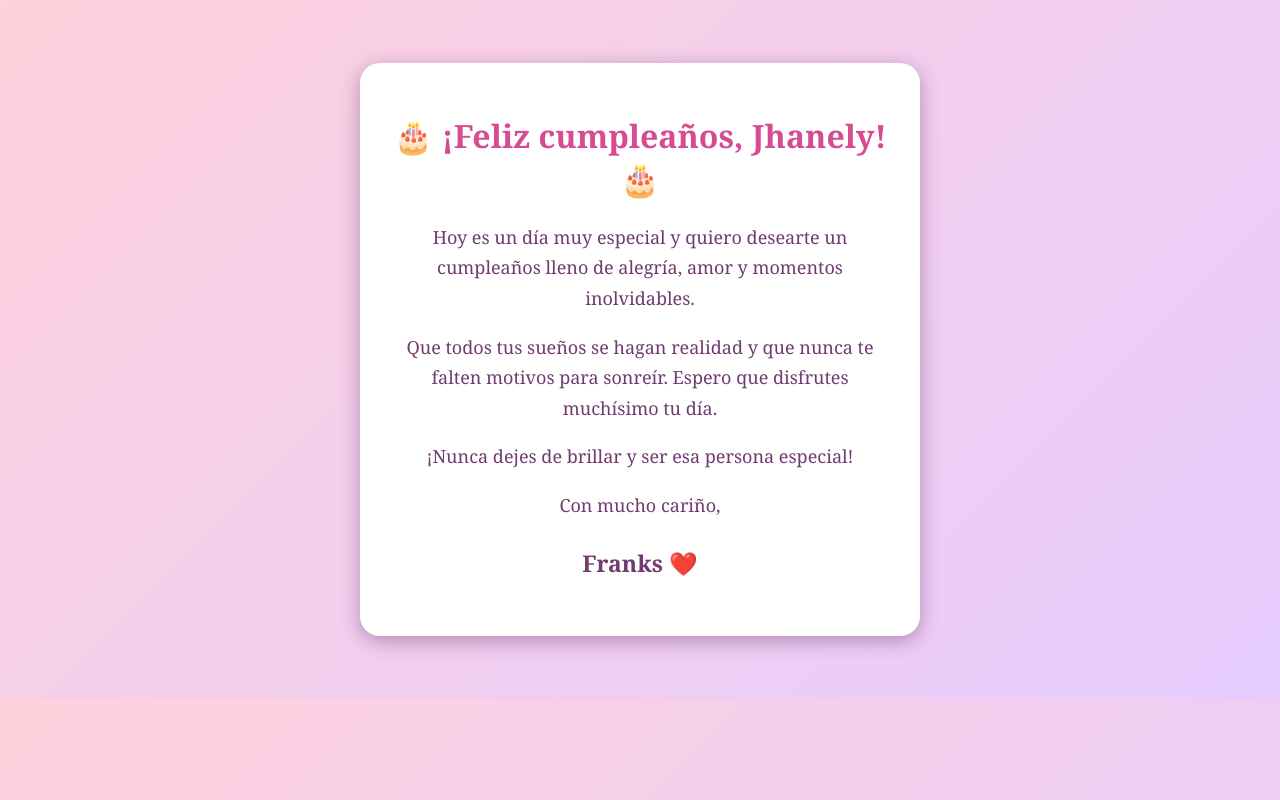
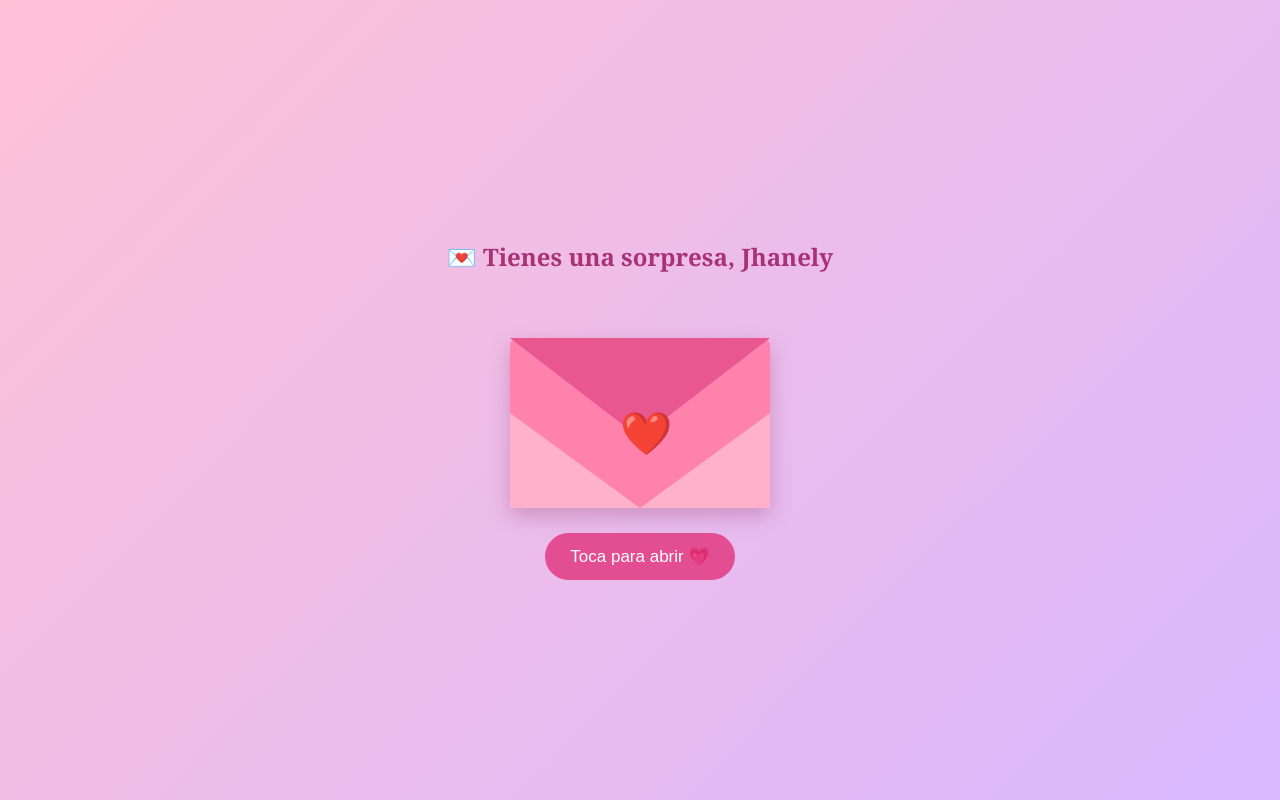
Before and after one commit to pepe414/Carta-jhanely-, a plain HTML site: page index.html in a window 1280 px wide. Drawn offline with Linux system fonts and the light colour scheme.

Commit message:
Update index.html

```diff
--- a/index.html
+++ b/index.html
@@ -3,30 +3,122 @@
 <head>
 <meta charset="UTF-8">
 <meta name="viewport" content="width=device-width, initial-scale=1.0">
-<title>Feliz cumpleaños Jhanely</title>
+<title>Para Jhanely ❤️</title>
+
 <style>
 body {
-  background: linear-gradient(135deg, #ffd1dc, #e6ccff);
-  font-family: Georgia, serif;
+  margin: 0;
+  min-height: 100vh;
+  background: linear-gradient(135deg,#ffc1d6,#d9b8ff);
+  font-family: Georgia,serif;
   text-align: center;
-  padding: 25px;
-  color: #713b70;
+  color: #9b3674;
+  display: flex;
+  justify-content: center;
+  align-items: center;
+  padding: 20px;
+  box-sizing: border-box;
 }
-.carta {
+
+.contenedor { width: 100%; max-width: 420px; }
+
+h2 { color: #a83275; }
+
+.sobre {
+  position: relative;
+  width: 260px;
+  height: 170px;
+  margin: 65px auto 25px;
+  background: #ff82ad;
+  border-radius: 8px;
+  cursor: pointer;
+  box-shadow: 0 8px 20px #a65c8870;
+}
+
+.sobre::before {
+  content: "";
+  position: absolute;
+  bottom: 0;
+  left: 0;
+  border-left: 130px solid #ffb0ca;
+  border-right: 130px solid #ffb0ca;
+  border-top: 95px solid transparent;
+  z-index: 3;
+}
+
+.tapa {
+  position: absolute;
+  top: 0;
+  left: 0;
+  width: 0;
+  height: 0;
+  border-left: 130px solid transparent;
+  border-right: 130px solid transparent;
+  border-top: 100px solid #e95791;
+  transform-origin: top;
+  transition: transform 1s;
+  z-index: 4;
+}
+
+.corazon {
+  position: absolute;
+  top: 65px;
+  left: 110px;
+  font-size: 42px;
+  z-index: 5;
+}
+
+.sobre.abierto .tapa {
+  transform: rotateX(180deg);
+}
+
+#invitacion {
+  transition: opacity .7s;
+}
+
+#carta {
+  display: none;
   background: white;
-  padding: 30px;
+  padding: 28px;
   border-radius: 20px;
-  max-width: 500px;
-  margin: 30px auto;
-  box-shadow: 0 5px 20px #b58bb5;
+  box-shadow: 0 5px 25px #9b367755;
+  animation: aparecer 1s ease;
 }
-h1 { color: #d64b91; }
-p { font-size: 18px; line-height: 1.7; }
-.firma { font-weight: bold; font-size: 23px; }
+
+@keyframes aparecer {
+  from { opacity: 0; transform: translateY(35px); }
+  to { opacity: 1; transform: translateY(0); }
+}
+
+#carta h1 { color: #e34d91; }
+#carta p { font-size: 17px; line-height: 1.7; }
+.firma { font-size: 24px; font-weight: bold; }
+
+button {
+  background: #e34d91;
+  color: white;
+  border: none;
+  border-radius: 25px;
+  padding: 13px 25px;
+  font-size: 17px;
+  cursor: pointer;
+}
 </style>
 </head>
+
 <body>
-<div class="carta">
+<div class="contenedor">
+
+<div id="invitacion">
+<h2>💌 Tienes una sorpresa, Jhanely</h2>
+<div class="sobre" id="sobre" onclick="abrir()">
+<div class="tapa"></div>
+<div class="corazon">❤️</div>
+</div>
+<button onclick="abrir()">Toca para abrir 💗</button>
+</div>
+
+<div id="carta">
 <h1>🎂 ¡Feliz cumpleaños, Jhanely! 🎂</h1>
 <p>Hoy es un día muy especial y quiero desearte un cumpleaños lleno de alegría, amor y momentos inolvidables.</p>
 <p>Que todos tus sueños se hagan realidad y que nunca te falten motivos para sonreír. Espero que disfrutes muchísimo tu día.</p>
@@ -34,5 +126,22 @@ p { font-size: 18px; line-height: 1.7; }
 <p>Con mucho cariño,</p>
 <p class="firma">Franks ❤️</p>
 </div>
+
+</div>
+
+<script>
+let abierta = false;
+
+function abrir() {
+  if (abierta) return;
+  abierta = true;
+  document.getElementById("sobre").classList.add("abierto");
+
+  setTimeout(() => {
+    document.getElementById("invitacion").style.display = "none";
+    document.getElementById("carta").style.display = "block";
+  }, 1100);
+}
+</script>
 </body>
 </html>
```
